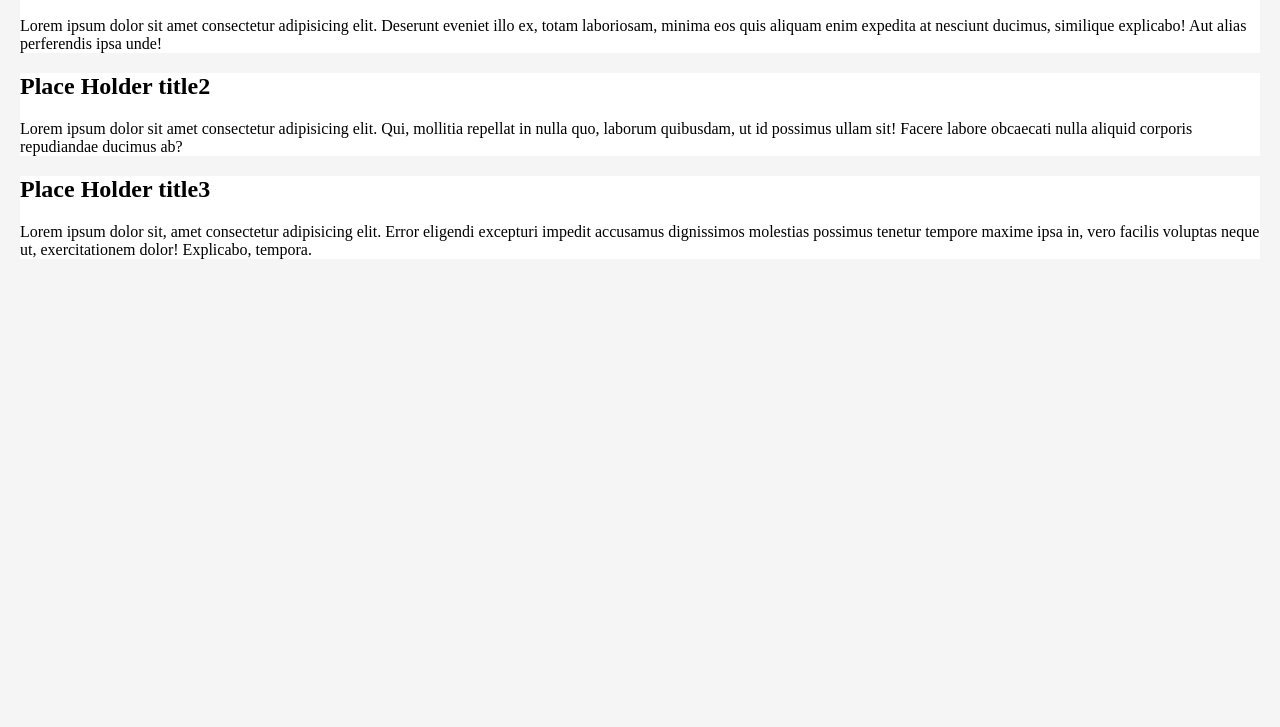
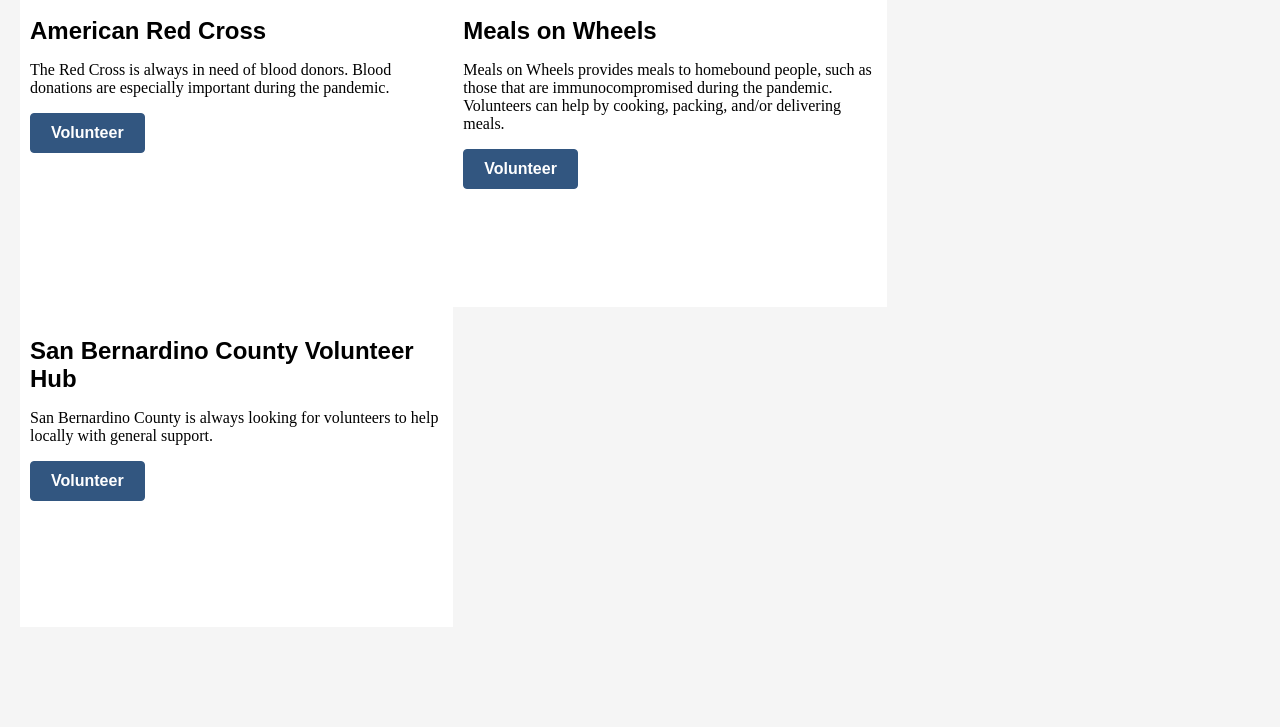
Before and after one commit to Azraeldos/Covid-2.0, a plain HTML site: page covidWebApp2.0/Website/CSS/volunteerPge.html in a window 1280 px wide. Shown: the part 880-1607 px from the top of the page. Before the commit the page ends 1155 px from the top, so only its background shows below. Drawn offline with Linux system fonts and the light colour scheme.

Commit message:
volunteer and donate page work done
Added content and some style to the volunteer and donate page

```diff
--- a/covidWebApp2.0/Website/CSS/style.css
+++ b/covidWebApp2.0/Website/CSS/style.css
@@ -1,11 +1,12 @@
 body{
   margin: 0px;
   background-color:whitesmoke;
-
+  margin-bottom: 100px;
 }
 main{
   margin-left: 20px;
   margin-right: 20px;
+  margin-bottom: 100px;
 }
 header img{
   width: 100%;
@@ -71,3 +72,59 @@
 .active {
   background-color: #04AA6D;
 }
+
+/* Donate Button*/
+
+.donate-button {
+  background-color: #325680;
+  border: 1px solid #325680;
+  border-radius: 4px;
+  color: white;
+  font-size: 16px;
+  font-weight: bold;
+  padding: 10px 20px;
+  text-decoration: none;
+}
+
+.donate-button:hover {
+  background-color: #1a3a80;
+}
+
+/* Headers */
+
+h1, h2, h3 {
+  font-family: sans-serif;
+  font-weight: bold;
+  margin-bottom: 10px;
+}
+
+h1 {
+  text-align: center;
+  font-size: 47px;
+  font-weight: bold;
+  margin-top: -1;
+}
+
+h2 {
+  font-size: 24px;
+}
+
+h3 {
+  font-size: 18px;
+}
+
+
+/* Columns */
+.column {
+  float: left;
+  width: 33.33%;
+  padding: 10px;
+  height: 300px; /* Should be removed. Only for demonstration */
+}
+
+/* Clear floats after the columns */
+.row:after {
+  content: "";
+  display: table;
+  clear: both;
+}
--- a/covidWebApp2.0/Website/CSS/volunteerPge.html
+++ b/covidWebApp2.0/Website/CSS/volunteerPge.html
@@ -2,6 +2,7 @@
 
 <html>
   <head>
+    <!--Metadata-->
     <meta charset="UTF-8">
     <meta http-equiv="X-UA-Compatible" content="IE=edge">
     <meta name="viewport" content="width=device-width, initial-scale=1.0">
@@ -14,12 +15,27 @@
       h2{
         background-color: white;
       }
+
+      .column {
+        float: left;
+        width: 33.33%;
+        padding: 10px;
+        height: 300px; /* Should be removed. Only for demonstration */
+      }
+
+      /* Clear floats after the columns */
+      .row:after {
+        content: "";
+        display: table;
+        clear: both;
+      }
   </style>
   </head>
 
+  <!--Body-->
   <body>
     <header>
-      <img src="images/Pictures for Covid app/masksBanner.jpg" alt="">
+      <img src="images/Pictures for Covid app/masksBanner.jpg" alt="People wearing masks to protect against COVID-19 infection.">
       <nav class="navbar">
         <ul>
           <li><a href="index.html">Main Menu</a></li>
@@ -31,22 +47,31 @@
             </ul>
       </nav>
     </header>
-    <h1>Volunteer</h1>
+
+    <!-- Main content. Columns are messed up for some reason-->
     <main>
-      <div class="column">
+      <h1>Volunteer</h1>
+
+      <div class="row">
         <div class="column" style="background-color:white;">
-      <h2>Place Holder title1</h2>
-      <p>Lorem ipsum dolor sit amet consectetur adipisicing elit. Deserunt eveniet illo ex, totam laboriosam, minima eos quis aliquam enim expedita at nesciunt ducimus, similique explicabo! Aut alias perferendis ipsa unde!</p>
+          <h2>American Red Cross</h2>
+          <p>The Red Cross is always in need of blood donors. Blood donations are especially important during the pandemic.</p>
+          <a href="https://www.redcross.org/" target="_blank"><button type="button" class="donate-button">Volunteer</button></a>
         </div>
+
         <div class="column" style="background-color:white;">
-      <h2>Place Holder title2</h2>
-      <p>Lorem ipsum dolor sit amet consectetur adipisicing elit. Qui, mollitia repellat in nulla quo, laborum quibusdam, ut id possimus ullam sit! Facere labore obcaecati nulla aliquid corporis repudiandae ducimus ab?</p>
+          <h2>Meals on Wheels</h2>
+          <p>Meals on Wheels provides meals to homebound people, such as those that are immunocompromised during the pandemic. Volunteers can help by cooking, packing, and/or delivering meals.</p>
+          <a href="https://www.mealsonwheelsamerica.org/" target="_blank"><button type="button" class="donate-button">Volunteer</button></a>
+        </div>
+
+        <div class="column" style="background-color:white;">
+          <h2>San Bernardino County Volunteer Hub</h2>
+          <p>San Bernardino County is always looking for volunteers to help locally with general support.</p>
+          <a href="https://hr.sbcounty.gov/volunteerhub/" target="_blank"><button type="button" class="donate-button">Volunteer</button></a>
+        </div>
       </div>
-      <div class="column" style="background-color:white;">
-      <h2>Place Holder title3</h2>
-      <p>Lorem ipsum dolor sit, amet consectetur adipisicing elit. Error eligendi excepturi impedit accusamus dignissimos molestias possimus tenetur tempore maxime ipsa in, vero facilis voluptas neque ut, exercitationem dolor! Explicabo, tempora.</p>
-      </div>
-    </div>
-  </main>
+
+    </main>
   </body>
 </html>
--- /dev/null
+++ b/src/test.js
@@ -0,0 +1,3 @@
+function greetings() {
+    console.log("test");
+}
```
Also changed, not shown: covidWebApp2.0/Website/CSS/donatePge.html (+16 -9 lines), covidWebApp2.0/Website/CSS/index.html (+2 -2 lines).
